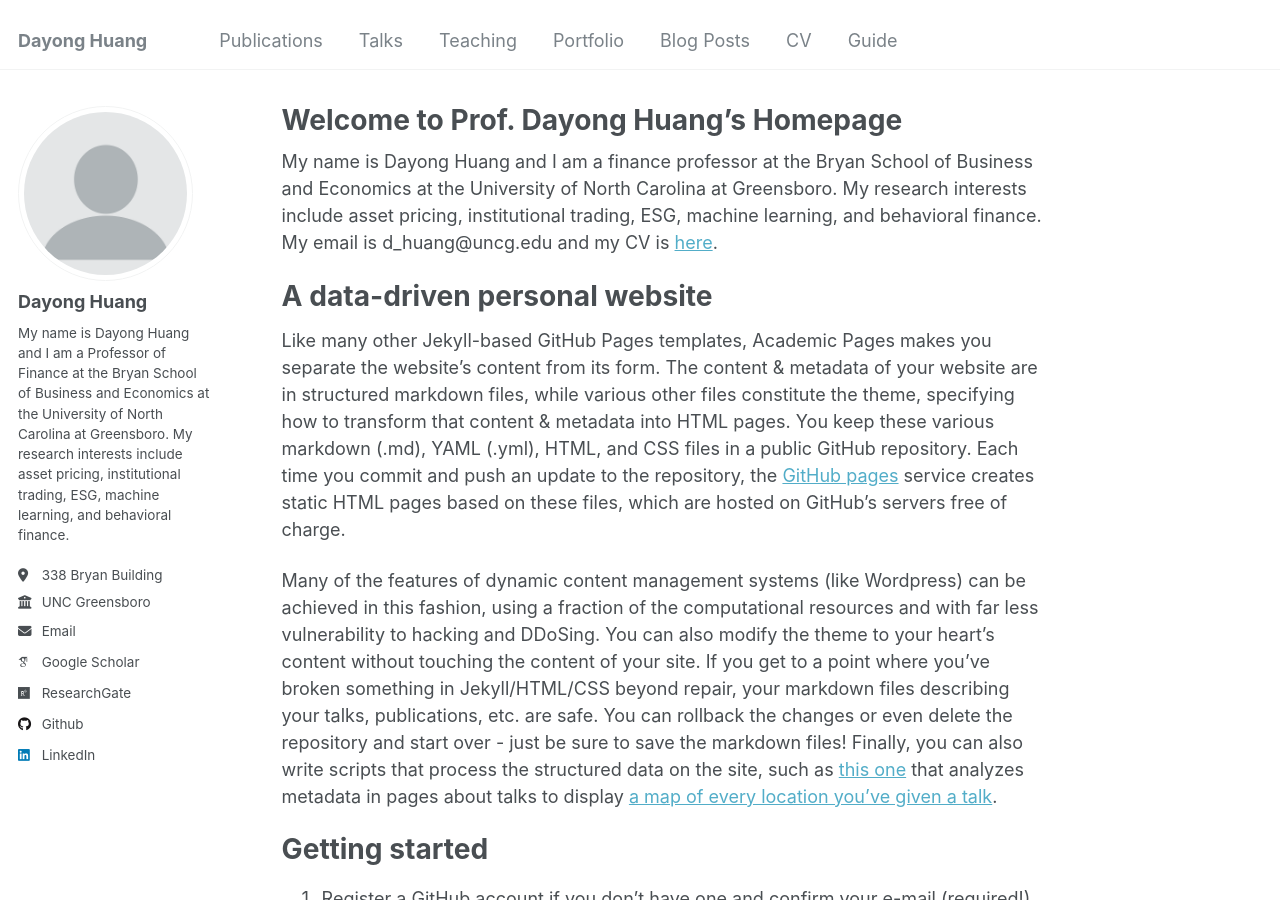
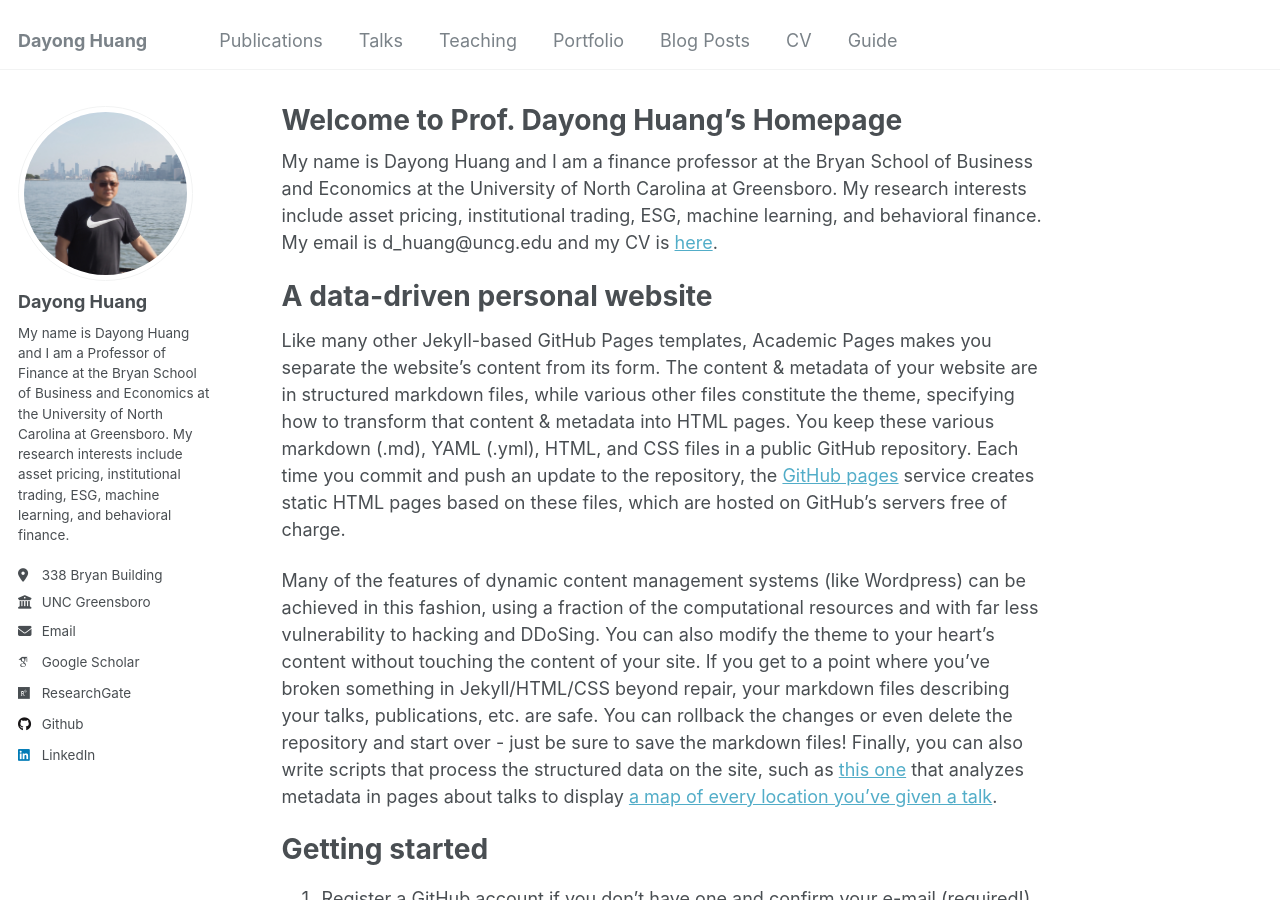
Before and after one commit to dayong-huang/dayong-huang.github.io, a Jekyll site: the page built from _pages/about.md, in a window 1280 px wide and 900 px high. Built offline with Jekyll 4.4.1, drawn with Linux system fonts in a browser that asks for light colours; some web fonts are replaced.

Commit message:
Update _config.yml

```diff
--- a/_config.yml
+++ b/_config.yml
@@ -21,7 +21,7 @@ repository               : "dayong-huang/dayong-huang.github.io"
 #               Additional customization can be done by editing /_includes/author-profile.html
 author:
   # Biographic information
-  avatar           : "profile.png"
+  avatar           : "P8240334.jpg"
   name             : "Dayong Huang"
   pronouns         : # example: "she/her"
   bio              : "My name is Dayong Huang and I am a Professor of Finance at the Bryan School of Business and Economics at the University of North Carolina at Greensboro. My research interests include asset pricing, institutional trading, ESG, machine learning, and behavioral finance."
```
